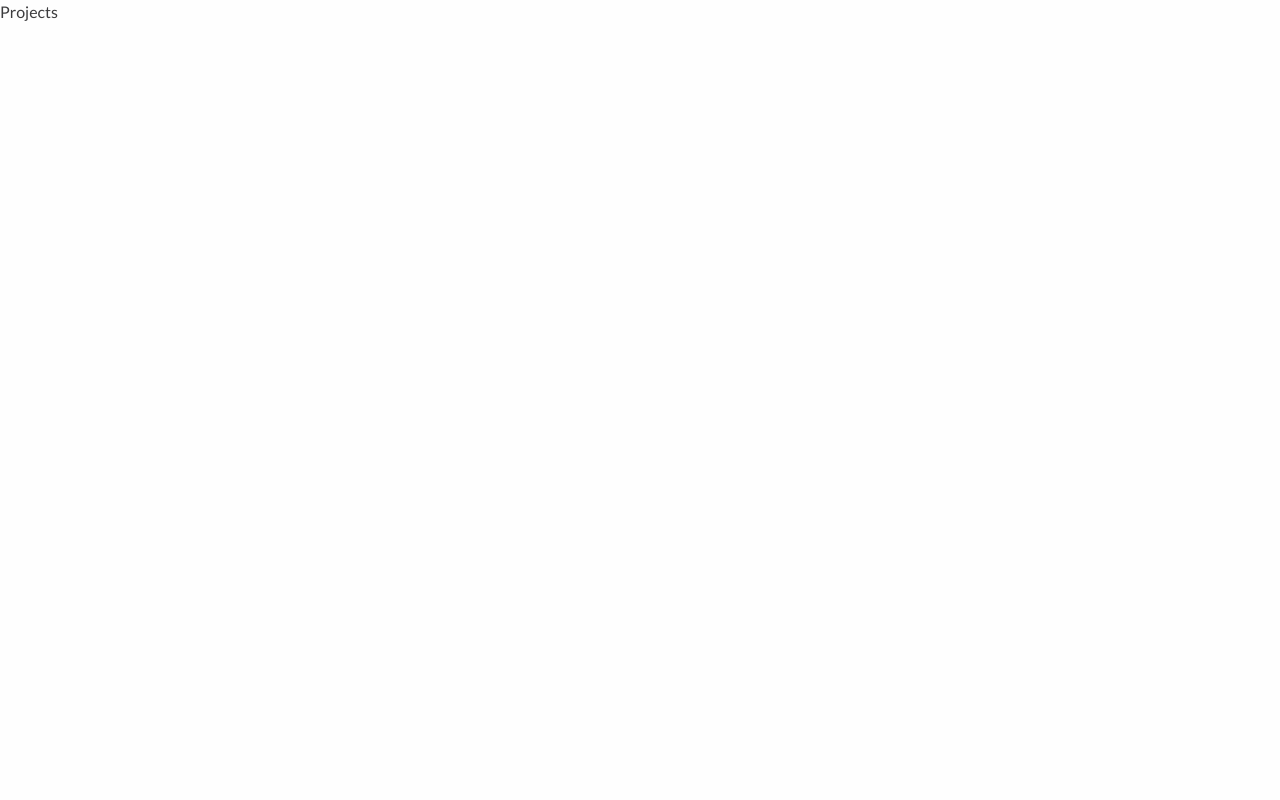
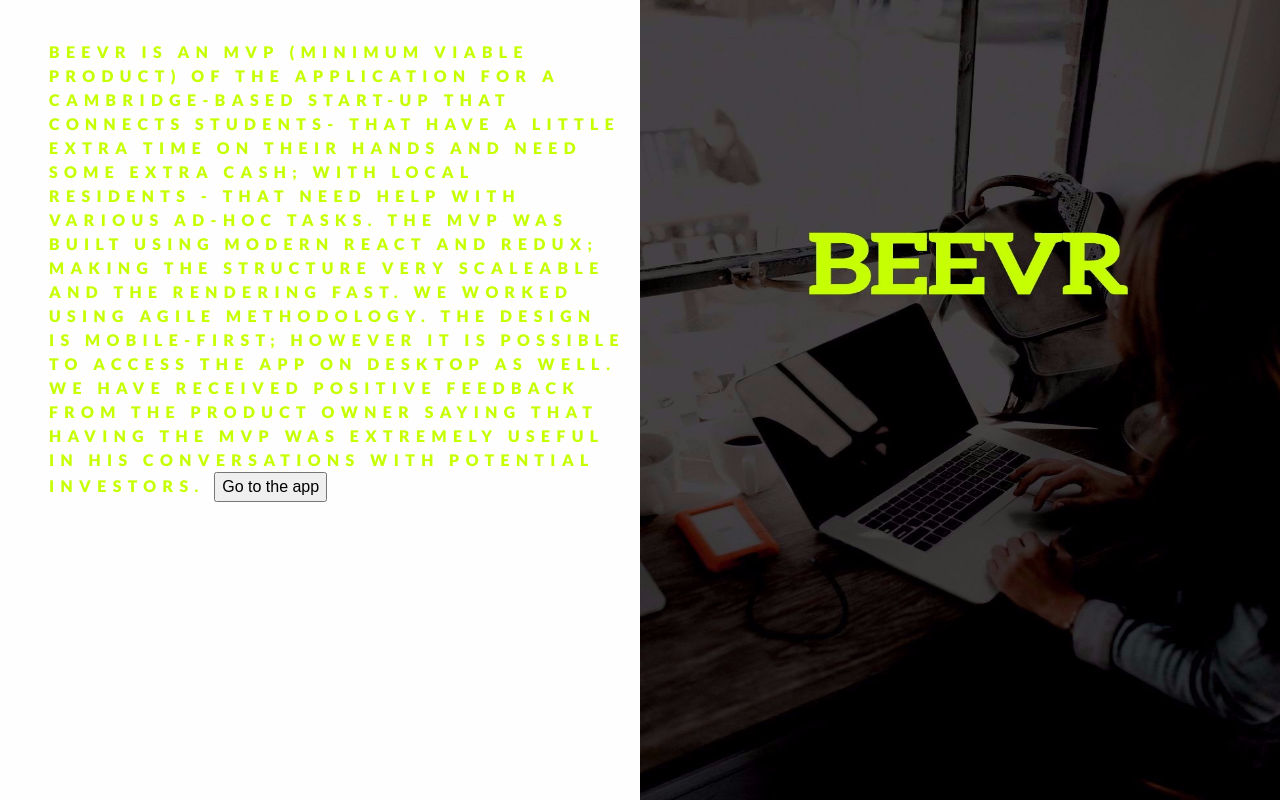
Before and after one commit to majakudlicka/Portfolio, a website: page public/projects.html in a window 1280 px wide. Drawn offline with nearby package versions, Linux system fonts and the light colour scheme.

Commit message:
added basic into to the beevr project

```diff
--- a/public/projects.html
+++ b/public/projects.html
@@ -10,6 +10,29 @@
     <link rel="shortcut icon" href="./assets/favicon.ico" type="image/x-icon">
   </head>
   <body>
-    Projects
+
+
+      <div class="row">
+        <div class="col-md-6 left_container project_description">
+       BEEVR is an MVP (Minimum Viable Product) of the application for a Cambridge-based start-up that connects students- that have a little
+       extra time on their hands and need some extra cash; with local residents - that need help with various ad-hoc tasks.
+       The MVP was built using modern React and Redux; making the structure very scaleable and the rendering fast. We worked using agile methodology.
+
+       The design is mobile-first; however it is possible to access the app on desktop as well.
+
+       We have received positive feedback from the Product Owner saying that having the MVP was extremely useful in
+       his conversations with potential investors.
+
+       <button type="button" name="button">Go to the app</button>
+        </div>
+
+        <div class="col-md-6 rigth_container">
+
+          <img src="./assets/student_dark_caption.jpg" height="100%" width="100%">
+        </div>
+
+      </div>
+
+
   </body>
 </html>
--- a/public/styles.css
+++ b/public/styles.css
@@ -196,3 +196,31 @@ body {
   width: 100%;
   max-width: 1000px;
 }
+
+.rigth_container {
+  height: 100vh;
+  padding-left: 0 !important;
+  padding-right: 0 !important;
+}
+
+.left_container {
+  height: 100vh;
+}
+
+.project_description {
+  color: #c5ff00;
+  /*font-size: 3.5vw;
+  line-height: 1.2em;*/
+  padding-top: 5vh;
+  padding-left: 5vw !important;
+  padding-right: 5vw;
+  padding-bottom: 5vh;
+  text-transform: uppercase;
+  -ms-transform-origin: top left;
+  -webkit-transform-origin: top left;
+  -moz-transform-origin: top left;
+  transform-origin: top left;
+  font-family: 'Lato', sans-serif;
+  font-weight: 900;
+  letter-spacing: 0.4em;
+}
```
Also changed, not shown: public/assets/Screen Shot 2017-10-10 at 17.28.52.png (added), public/assets/Screen Shot 2017-10-10 at 17.29.10.png (added), public/assets/Screen Shot 2017-10-10 at 17.30.11.png (added), public/assets/Screen Shot 2017-10-10 at 17.30.26.png (added), public/assets/Screen Shot 2017-10-10 at 172852.jpg (added), public/assets/Screen Shot 2017-10-10 at 173011.jpg (added), public/assets/Screen Shot 2017-10-10 at 173026.jpg (added), public/assets/student_dark copy.jpg (added), public/assets/student_dark_caption.jpg (added).
